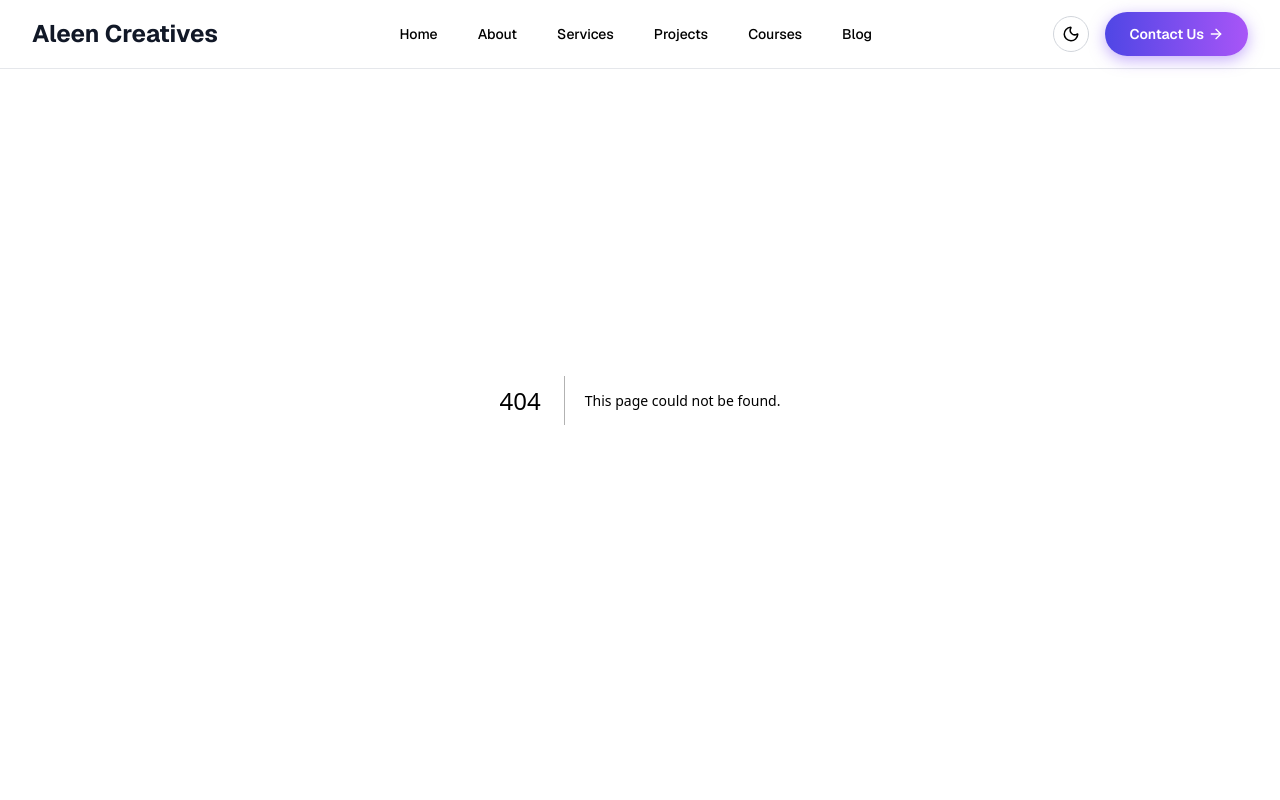
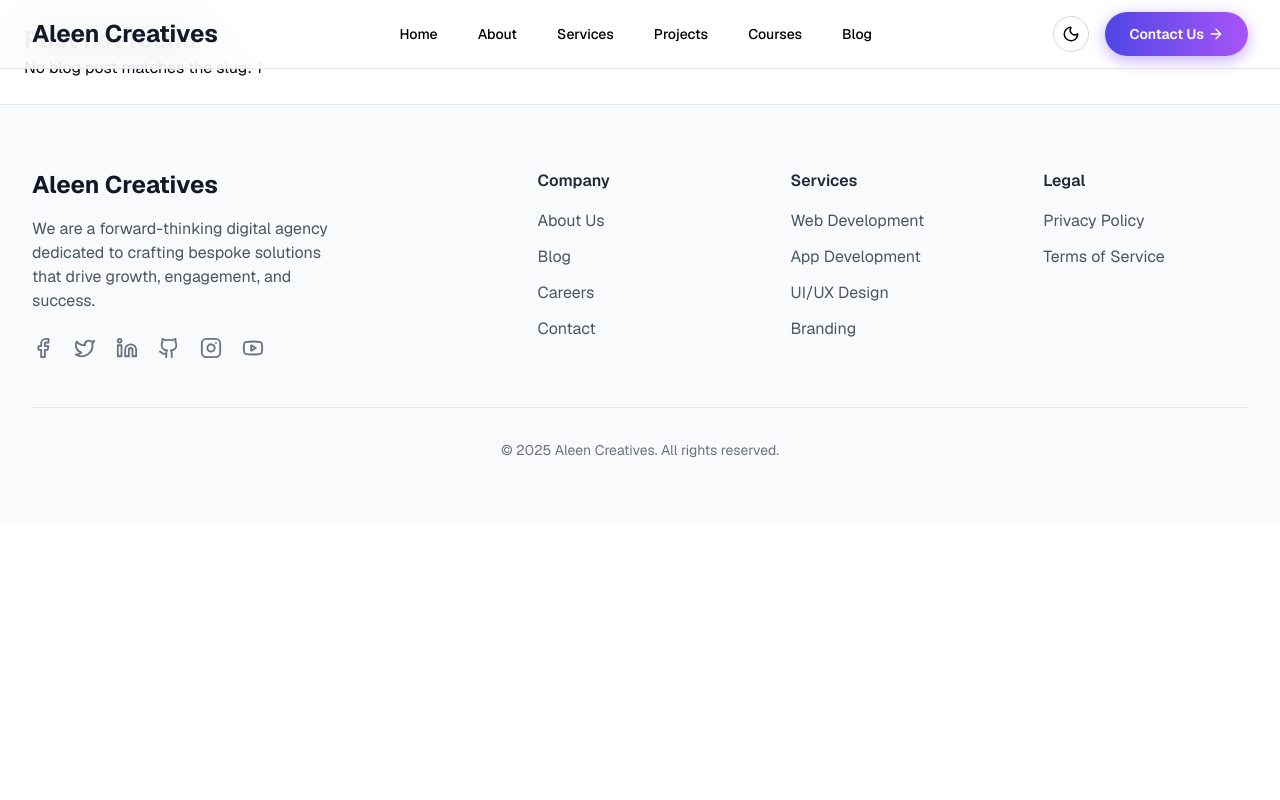
Before and after one commit to guriuo/hiigsitech, a Next.js app: page /blog/1 in a window 1280 px wide. Before the commit this address had no page. Shown: the top 800 px of the page. Built offline with nearby package versions, Linux system fonts and the light colour scheme.

Commit message:
Fix blog page typescript errors for Next.js 15 build

```diff
--- /dev/null
+++ b/src/app/blog/[slug]/page.tsx
@@ -0,0 +1,40 @@
+// src/app/blog/[slug]/page.tsx
+import React from 'react';
+
+// Dummy blog data for demo purposes
+const blogPosts: Record<string, { title: string; content: string }> = {
+  "hello-world": {
+    title: "Hello World",
+    content: "This is your first blog post. Welcome!",
+  },
+  "nextjs-tips": {
+    title: "Next.js Tips",
+    content: "Here are some tips for working with Next.js App Router.",
+  },
+};
+
+// Props from Next.js App Router
+interface PageProps {
+  params: { slug: string };
+}
+
+export default function BlogPostPage({ params }: PageProps) {
+  const { slug } = params;
+  const post = blogPosts[slug];
+
+  if (!post) {
+    return (
+      <div className="p-6">
+        <h1 className="text-2xl font-bold">Post not found</h1>
+        <p>No blog post matches the slug: {slug}</p>
+      </div>
+    );
+  }
+
+  return (
+    <div className="p-6 max-w-3xl mx-auto">
+      <h1 className="text-4xl font-bold mb-4">{post.title}</h1>
+      <p className="text-lg">{post.content}</p>
+    </div>
+  );
+}
```
